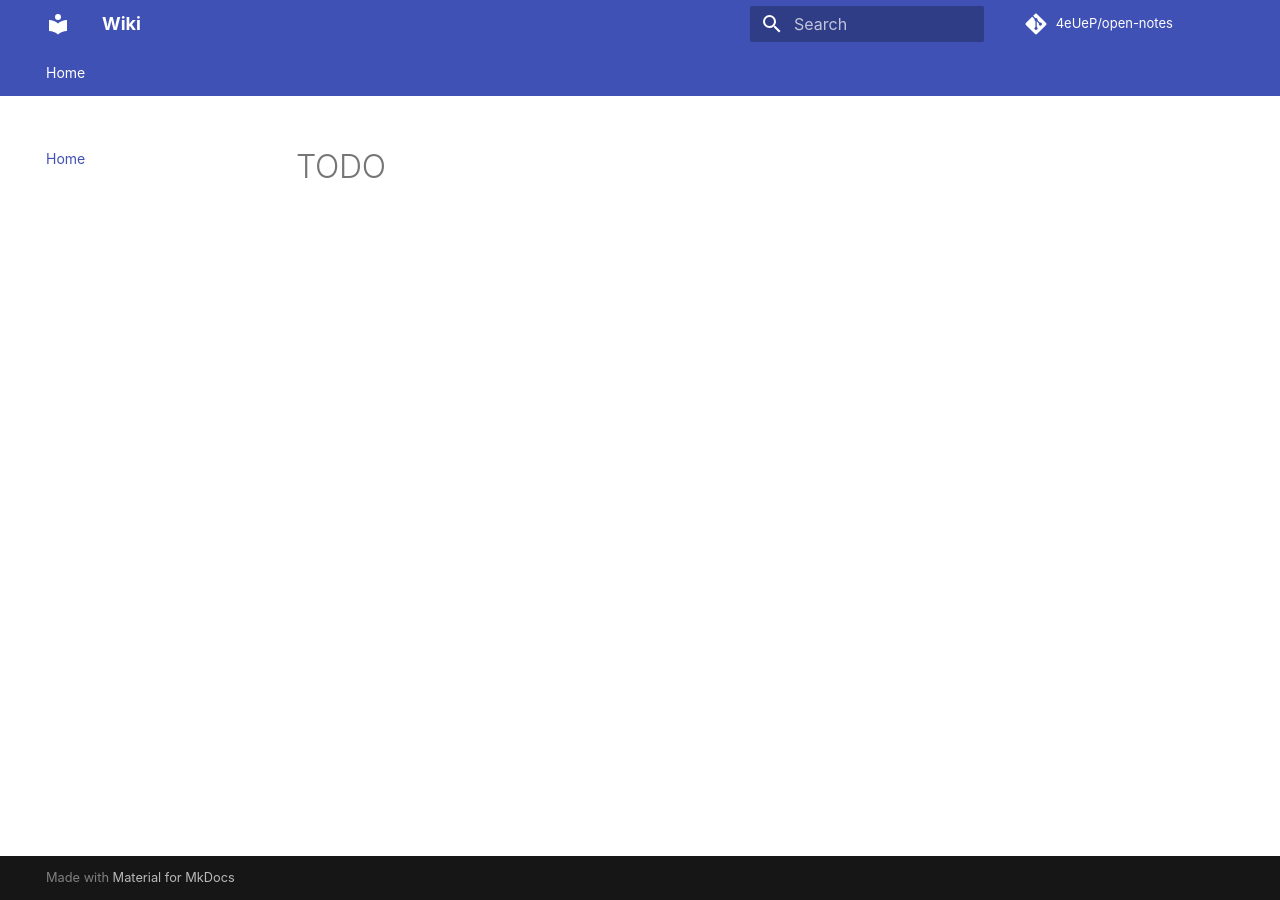
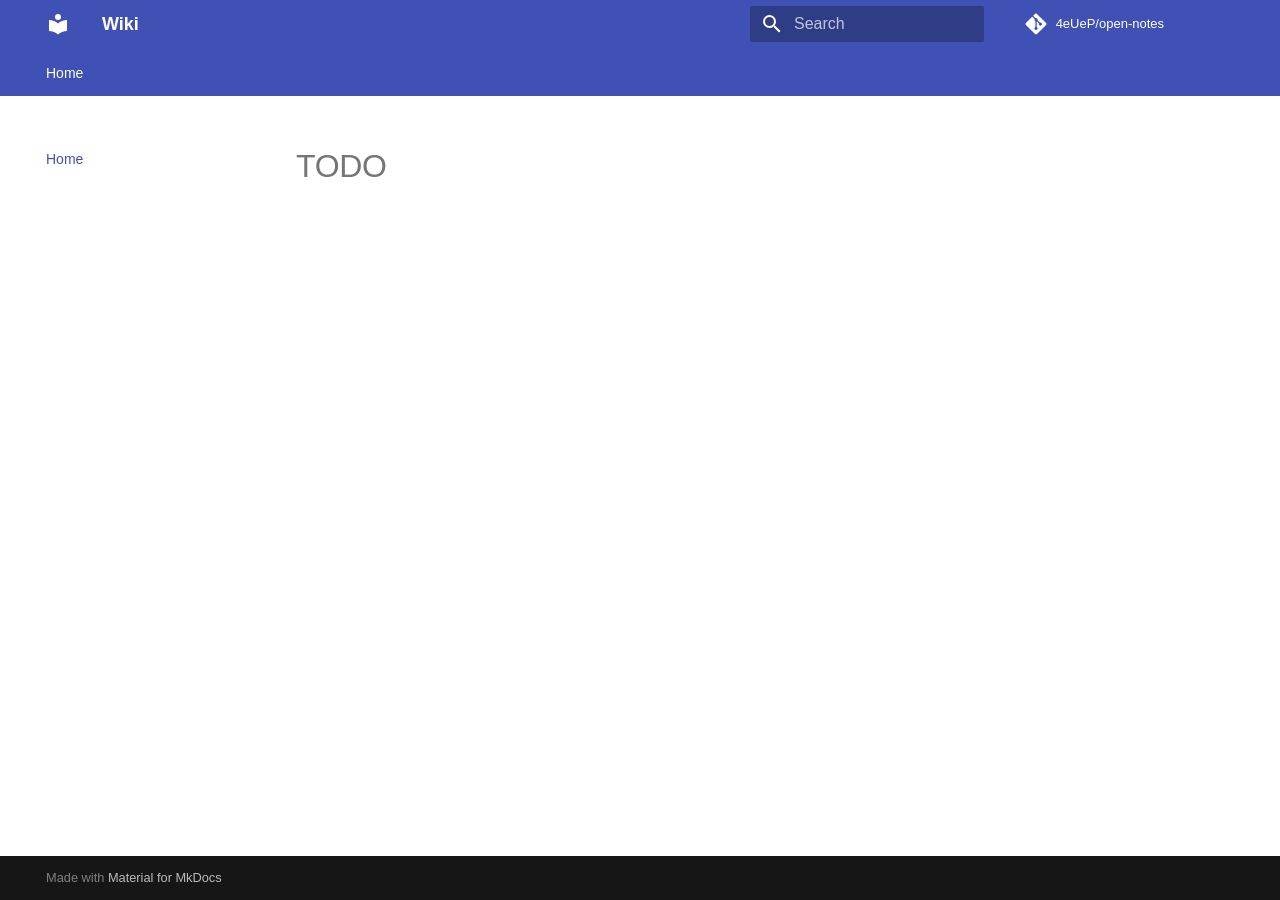
Before and after one commit to 4eUeP/laxcat.xyz, an MkDocs documentation site: the page built from docs/index.md, in a window 1280 px wide. Built offline with MkDocs 1.6.1 and Material for MkDocs 9.7.7, drawn with Linux system fonts in a browser that asks for light colours; comment, search, counter and statistics services are not loaded.

Commit message:
css: reset font

```diff
--- /dev/null
+++ b/docs/_styles/extra.css
@@ -0,0 +1,4 @@
+body, input {
+    /* reset to default font */
+    font-family: sans-serif;
+}
--- a/mkdocs.yml
+++ b/mkdocs.yml
@@ -5,7 +5,11 @@ theme:
   font: false
   features:
     - instant
+    - navigation.expand
     - tabs
+
+extra_css:
+  - _styles/extra.css
 
 plugins:
   - search
```
